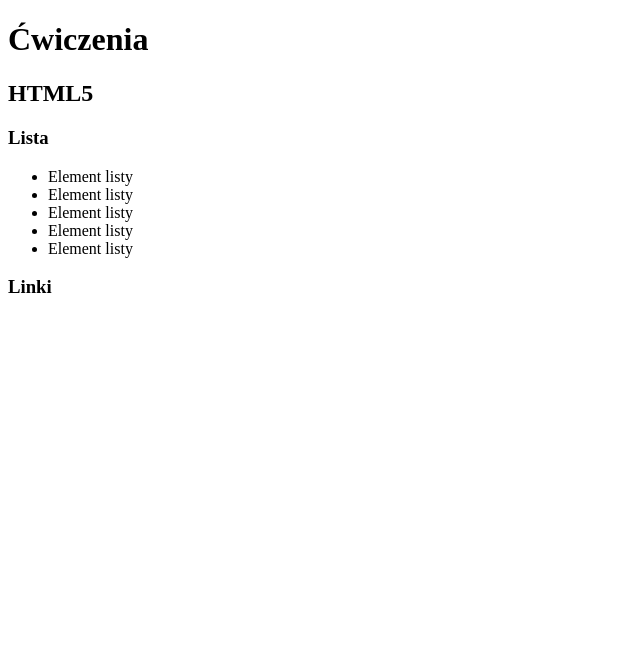
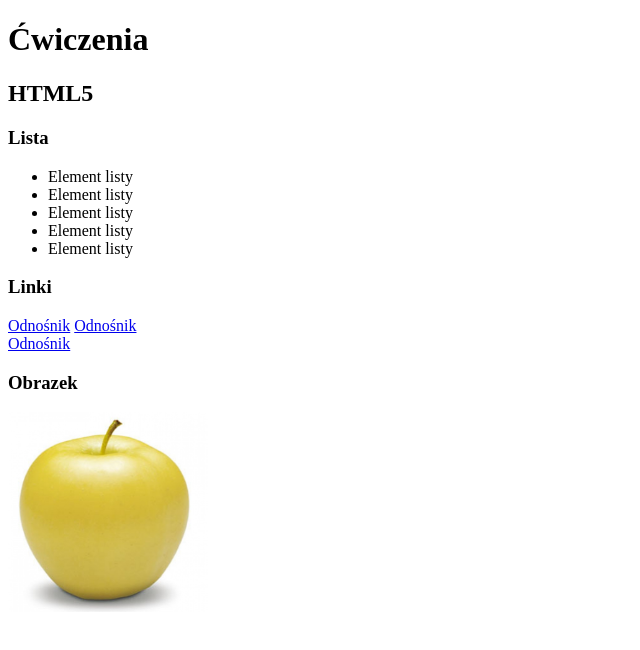
Before and after one commit to pdziwina92/prework-13-elementy-html, a plain HTML site: page index.html in a window 1280 px wide. Shown: the whole page, without its empty margins (0-640 px from the left). Drawn offline with Linux system fonts and the light colour scheme.

Commit message:
druga zmiana

```diff
--- a/index.html
+++ b/index.html
@@ -19,9 +19,13 @@
 </ul>
 <h3>Linki</h3>
 
+<a href="odnośnik">Odnośnik</a>
+<a href="odnośnik">Odnośnik</a><br>
+<a href="odnośnik">Odnośnik</a>
 
+<h3>Obrazek</h3>
 
-
+<img src="golden-apple.jpg" alt="jabłko" width="200" height="200">
 
 </body>
 </html>
```
Also changed, not shown: golden-apple.jpg (added), green-apple.webp (added).
